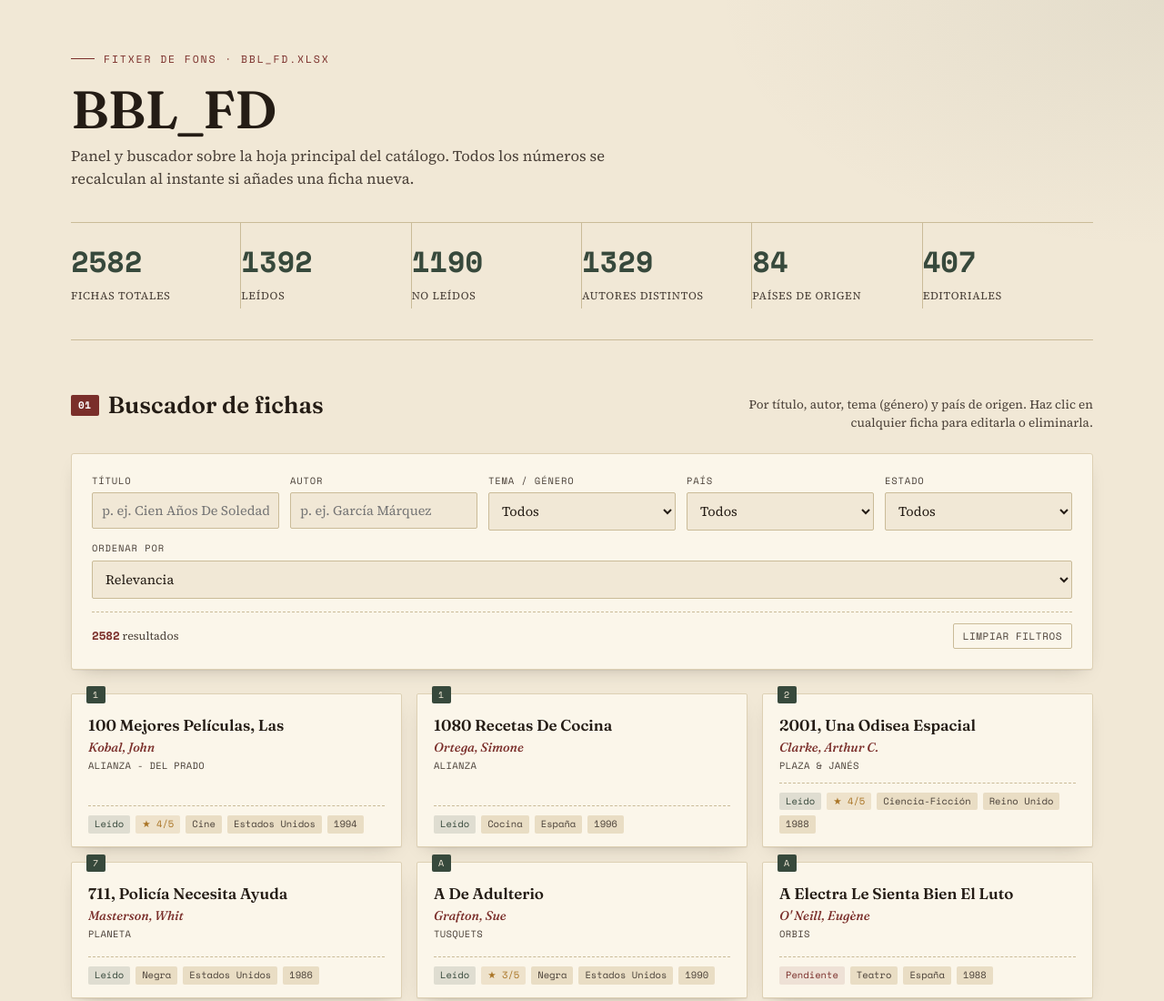
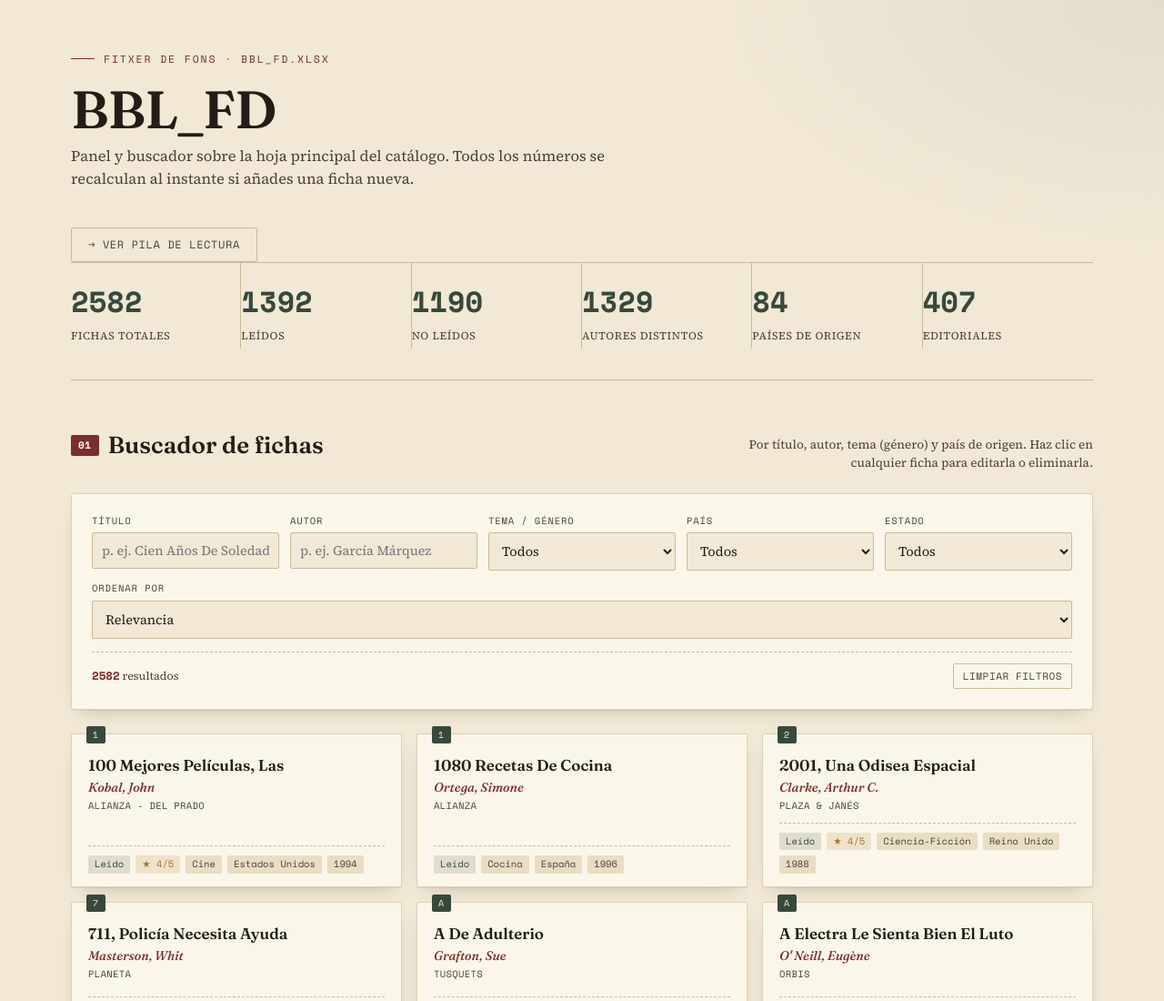
Before and after one commit to fdstbn/biblioteca, a plain HTML site: page index.html in a window 1280 px wide. Shown: the top 1100 px of the page at 91% size. Drawn offline with nearby package versions, Linux system fonts and the light colour scheme.

Commit message:
Add files via upload

```diff
--- a/index.html
+++ b/index.html
@@ -479,6 +479,7 @@ footer{
   <div class="eyebrow">Fitxer de fons · BBL_FD.xlsx</div>
   <h1 class="title">BBL_FD</h1>
   <p class="subtitle">Panel y buscador sobre la hoja principal del catálogo. Todos los números se recalculan al instante si añades una ficha nueva.</p>
+  <a href="por_leer.html" style="display:inline-flex;align-items:center;font-family:'Space Mono',monospace;font-size:12px;text-transform:uppercase;letter-spacing:.05em;border:1px solid var(--line);color:var(--ink-soft);padding:9px 18px;border-radius:2px;text-decoration:none;margin-top:6px;">→ Ver pila de lectura</a>
   <div class="stat-row" id="statRow"></div>
 </header>
 
```
Also changed, not shown: por_leer.html (+1 -0 lines).
